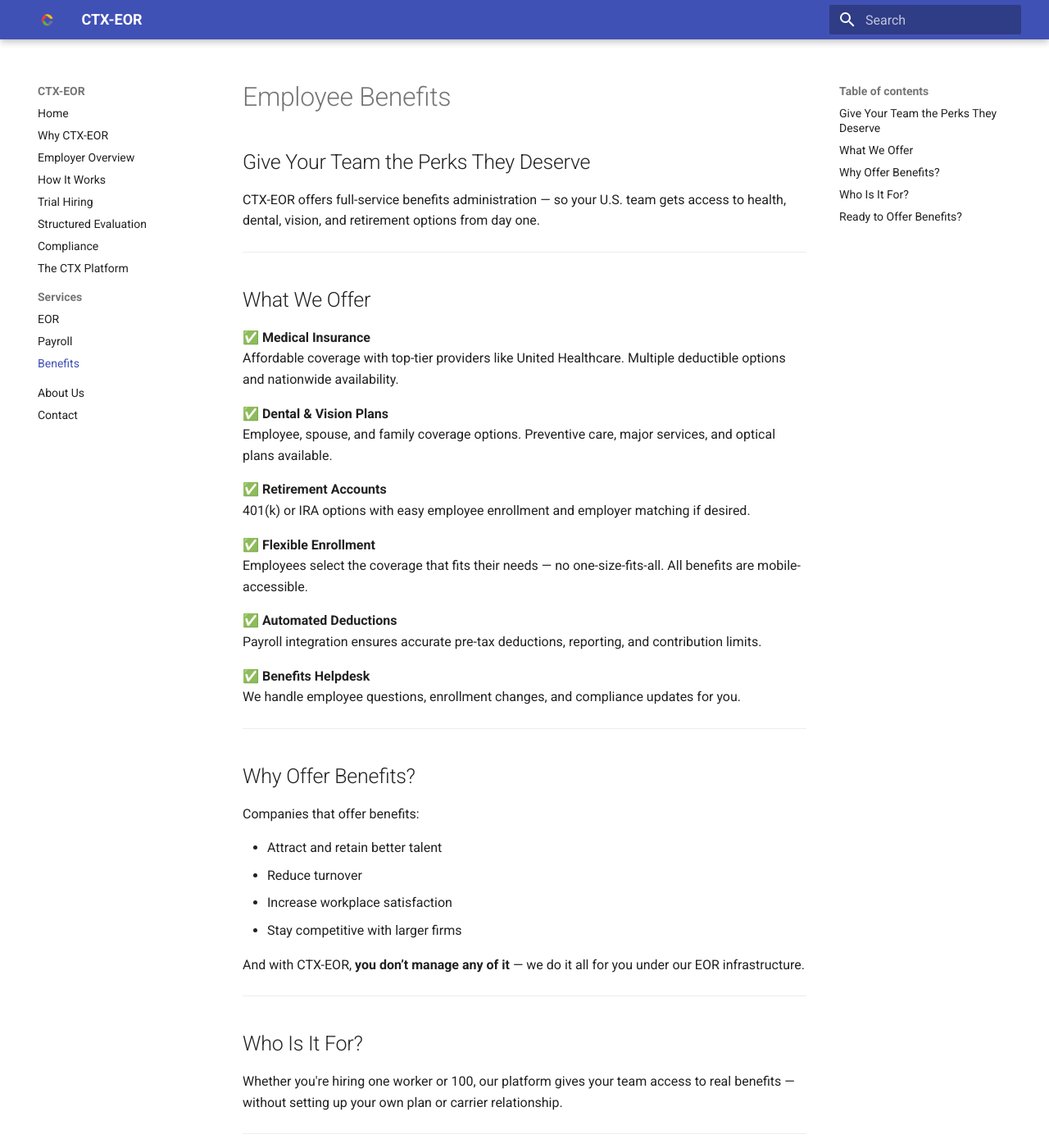
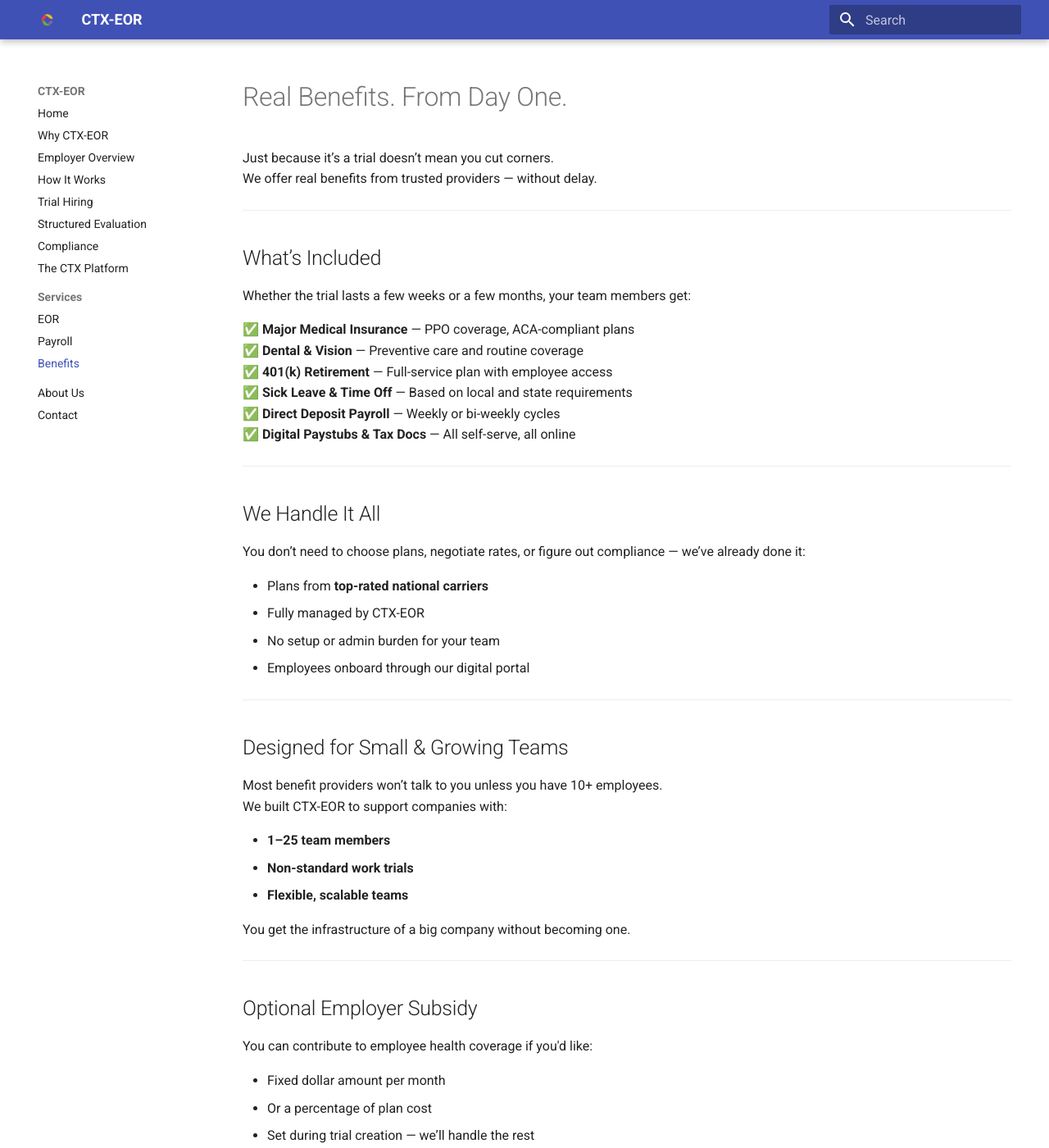
Before and after one commit to cirrusflyer275ds/ctx-eor-site, an MkDocs documentation site: the page built from docs/benefits.md, in a window 1280 px wide and 1400 px high. Shown: the whole window at 82% size. Built offline with MkDocs 1.6.1 and Material for MkDocs 9.7.7, drawn with Linux system fonts in a browser that asks for light colours; some of the changed text lies outside the part shown.

Commit message:
Update benefits.md

```diff
--- a/docs/benefits.md
+++ b/docs/benefits.md
@@ -1,55 +1,81 @@
+---
+title: Benefits
+hide:
+  - toc
+---
 
-# Employee Benefits
+# Real Benefits. From Day One.
 
-## Give Your Team the Perks They Deserve
-
-CTX-EOR offers full-service benefits administration — so your U.S. team gets access to health, dental, vision, and retirement options from day one.
+Just because it’s a trial doesn’t mean you cut corners.
+We offer real benefits from trusted providers — without delay.
 
 ---
 
-## What We Offer
+## What’s Included
 
-✅ **Medical Insurance**
-Affordable coverage with top-tier providers like United Healthcare. Multiple deductible options and nationwide availability.
+Whether the trial lasts a few weeks or a few months, your team members get:
 
-✅ **Dental & Vision Plans**
-Employee, spouse, and family coverage options. Preventive care, major services, and optical plans available.
-
-✅ **Retirement Accounts**
-401(k) or IRA options with easy employee enrollment and employer matching if desired.
-
-✅ **Flexible Enrollment**
-Employees select the coverage that fits their needs — no one-size-fits-all. All benefits are mobile-accessible.
-
-✅ **Automated Deductions**
-Payroll integration ensures accurate pre-tax deductions, reporting, and contribution limits.
-
-✅ **Benefits Helpdesk**
-We handle employee questions, enrollment changes, and compliance updates for you.
+✅ **Major Medical Insurance** — PPO coverage, ACA-compliant plans
+✅ **Dental & Vision** — Preventive care and routine coverage
+✅ **401(k) Retirement** — Full-service plan with employee access
+✅ **Sick Leave & Time Off** — Based on local and state requirements
+✅ **Direct Deposit Payroll** — Weekly or bi-weekly cycles
+✅ **Digital Paystubs & Tax Docs** — All self-serve, all online
 
 ---
 
-## Why Offer Benefits?
+## We Handle It All
 
-Companies that offer benefits:
+You don’t need to choose plans, negotiate rates, or figure out compliance — we’ve already done it:
 
-- Attract and retain better talent
-- Reduce turnover
-- Increase workplace satisfaction
-- Stay competitive with larger firms
-
-And with CTX-EOR, **you don’t manage any of it** — we do it all for you under our EOR infrastructure.
+- Plans from **top-rated national carriers**
+- Fully managed by CTX-EOR
+- No setup or admin burden for your team
+- Employees onboard through our digital portal
 
 ---
 
-## Who Is It For?
+## Designed for Small & Growing Teams
 
-Whether you're hiring one worker or 100, our platform gives your team access to real benefits — without setting up your own plan or carrier relationship.
+Most benefit providers won’t talk to you unless you have 10+ employees.
+We built CTX-EOR to support companies with:
+
+- **1–25 team members**
+- **Non-standard work trials**
+- **Flexible, scalable teams**
+
+You get the infrastructure of a big company without becoming one.
 
 ---
 
-## Ready to Offer Benefits?
+## Optional Employer Subsidy
 
-📞 Call us: (800) 555-0199
-📧 hello@ctx-eor.com
-Or [Request a Demo](#)
+You can contribute to employee health coverage if you'd like:
+
+- Fixed dollar amount per month
+- Or a percentage of plan cost
+- Set during trial creation — we’ll handle the rest
+
+---
+
+## Transparent Pricing
+
+There’s no hidden markup.
+You see what your workers see — and you only pay if the worker accepts coverage.
+
+Need a breakdown? [Talk to us](contact.md) and we’ll walk you through real-world scenarios.
+
+---
+
+## Optional, Not Required
+
+Employees aren’t forced to accept coverage. But if they do, they get access to:
+
+- Legitimate coverage
+- Enrollments handled by us
+- No gaps between trial and hire
+
+---
+
+Want to see a sample benefits enrollment flow?
+[Book a quick demo](contact.md)
```
